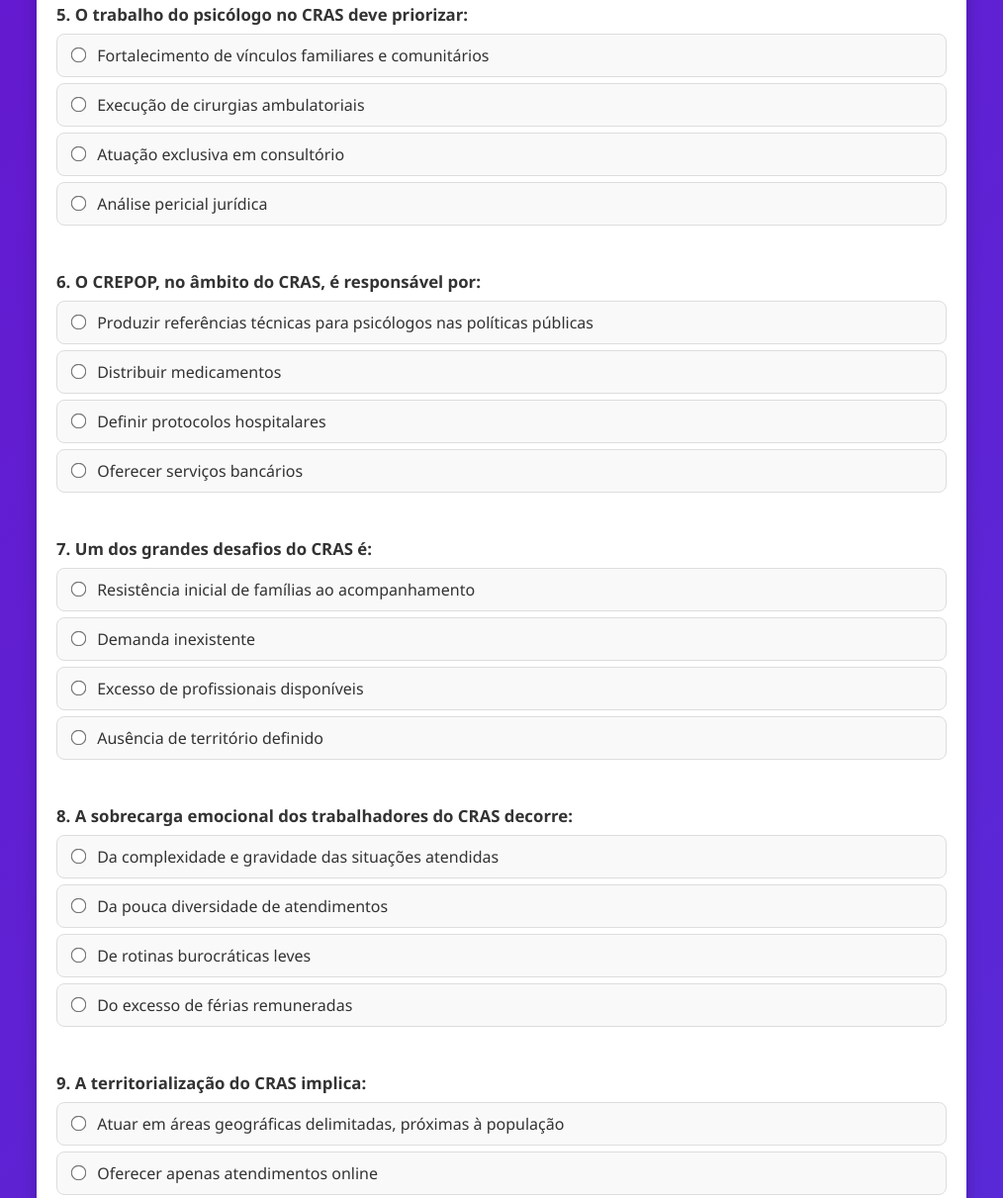
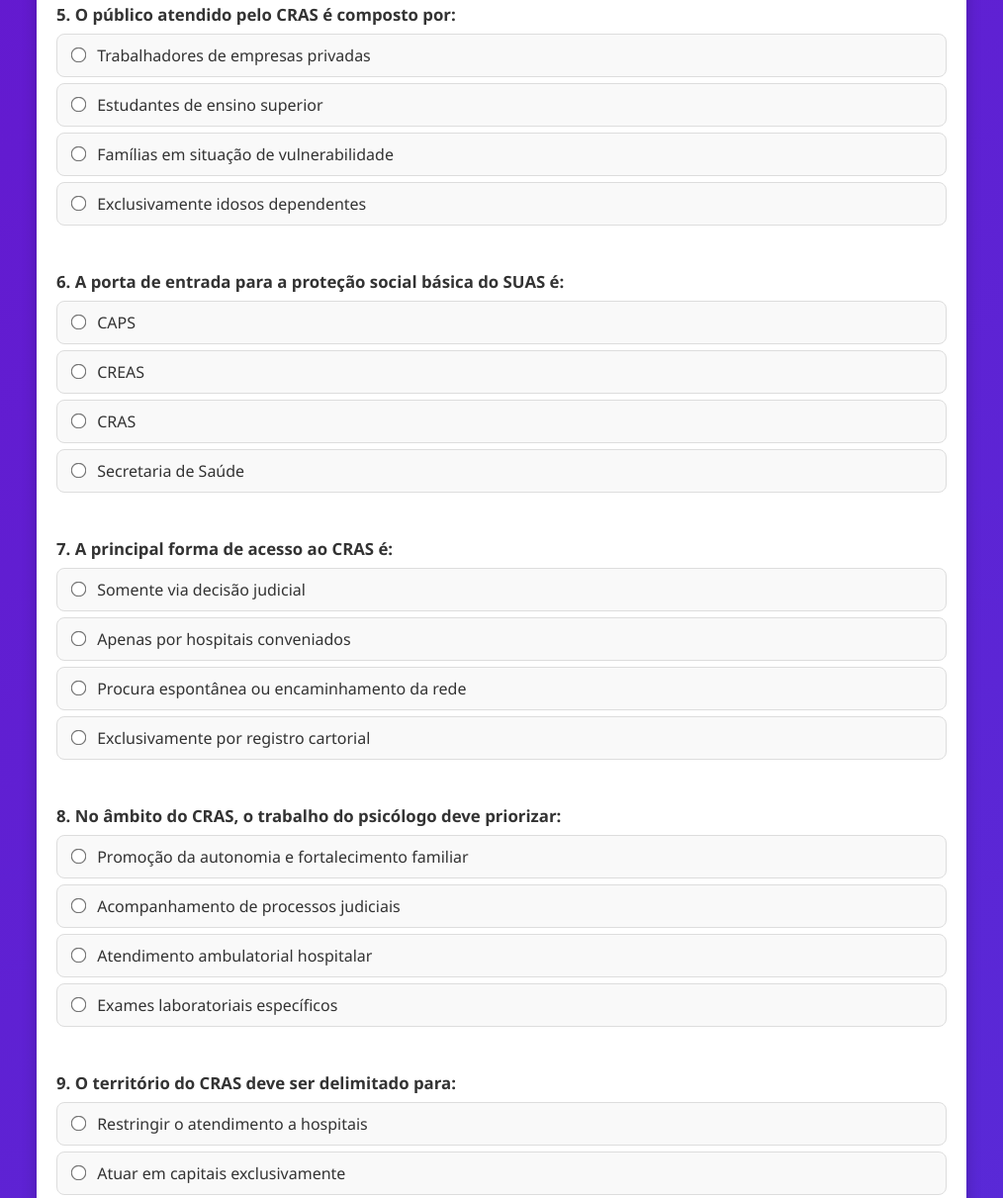
Before and after one commit to VH-00/ajudandoabella1, a plain HTML site: page index.html in a window 1280 px wide. Shown: the part 1238-2449 px from the top of the page at 99% size, without its empty margins (133-1147 px from the left). Drawn offline with Linux system fonts and the light colour scheme.

Commit message:
Update index.html

```diff
--- a/index.html
+++ b/index.html
@@ -110,101 +110,102 @@
 
             const questions = [
   // --- CRAS ---
-          {question: "O CRAS pode ser entendido como:",
-           options: ["Unidade estatal de proteção social básica","Centro de internação socioeducativa","Serviço hospitalar de média complexidade","Organização privada de assistência"],
+  {question: "O CRAS é vinculado a qual sistema?",
+   options: ["Sistema Único de Saúde (SUS)","Previdência Social","Sistema Único de Assistência Social (SUAS)","Sistema Nacional de Educação"],
+   answer: 2},
+  {question: "O foco central do CRAS é:",
+   options: ["Educação básica formal","Proteção social especial de média complexidade","Proteção social básica","Alta complexidade hospitalar"],
+   answer: 2},
+  {question: "No CRAS, a atuação interdisciplinar busca:",
+   options: ["Atender apenas demandas judiciais","Executar exclusivamente atividades esportivas","Promover inclusão e fortalecer vínculos","Focar apenas em exames clínicos"],
+   answer: 2},
+  {question: "Um dos serviços de maior destaque ofertados pelo CRAS é:",
+   options: ["Cursos profissionalizantes universitários","Serviço de Convivência e Fortalecimento de Vínculos","Internação psiquiátrica","Pronto-atendimento hospitalar"],
    answer: 1},
-          {question: "O principal critério de localização dos CRAS está associado a:",
-           options: ["Áreas com maior vulnerabilidade social","Centros empresariais","Zonas hospitalares","Bairros de alto poder aquisitivo"],
+  {question: "O público atendido pelo CRAS é composto por:",
+   options: ["Trabalhadores de empresas privadas","Estudantes de ensino superior","Famílias em situação de vulnerabilidade","Exclusivamente idosos dependentes"],
+   answer: 2},
+  {question: "A porta de entrada para a proteção social básica do SUAS é:",
+   options: ["CAPS","CREAS","CRAS","Secretaria de Saúde"],
+   answer: 2},
+  {question: "A principal forma de acesso ao CRAS é:",
+   options: ["Somente via decisão judicial","Apenas por hospitais conveniados","Procura espontânea ou encaminhamento da rede","Exclusivamente por registro cartorial"],
+   answer: 2},
+  {question: "No âmbito do CRAS, o trabalho do psicólogo deve priorizar:",
+   options: ["Promoção da autonomia e fortalecimento familiar","Acompanhamento de processos judiciais","Atendimento ambulatorial hospitalar","Exames laboratoriais específicos"],
+   answer: 0},
+  {question: "O território do CRAS deve ser delimitado para:",
+   options: ["Restringir o atendimento a hospitais","Atuar em capitais exclusivamente","Facilitar o acesso da população local","Privilegiar apenas áreas centrais"],
+   answer: 2},
+  {question: "A atuação do CRAS é caracterizada como:",
+   options: ["Preventiva e protetiva","Financeira e previdenciária","Hospitalar e ambulatorial","Judicial e punitiva"],
+   answer: 0},
+
+  // --- CREAS ---
+  {question: "O CREAS está vinculado a qual nível de proteção do SUAS?",
+   options: ["Proteção Social de Alta Complexidade","Proteção Social Especial de Média Complexidade","Proteção Social Básica","Política Educacional"],
+   answer: 1},
+  {question: "O atendimento no CREAS é voltado para:",
+   options: ["Estudantes da rede pública","Usuários de planos de saúde","Apenas trabalhadores formais","Famílias e indivíduos em situação de violação de direitos"],
    answer: 3},
-          {question: "Uma das funções primordiais do CRAS é:",
-           options: ["Prevenir situações de risco social","Executar atendimento médico-hospitalar","Emitir benefícios previdenciários","Conceder bolsas de estudo"],
+  {question: "Uma das principais funções do CREAS é:",
+   options: ["Executar exames clínicos de rotina","Atender e acompanhar casos de violência doméstica","Emitir certidões de nascimento","Distribuir medicamentos hospitalares"],
+   answer: 1},
+  {question: "Um exemplo de serviço do CREAS é:",
+   options: ["PAEFI – Proteção e Atendimento Especializado a Famílias e Indivíduos","Auxílio Emergencial","Programa Nacional de Imunização","Sistema Nacional de Educação Básica"],
    answer: 0},
-          {question: "A entrada de famílias no CRAS pode ocorrer via:",
-           options: ["Encaminhamento da rede socioassistencial ou demanda espontânea","Somente por ordem judicial","Exclusivamente hospitais conveniados","Registro em cartório"],
+  {question: "A psicologia no CREAS deve priorizar:",
+   options: ["Internações compulsórias","Diagnósticos médicos","Exames laboratoriais","Intervenções psicossociais e familiares"],
    answer: 3},
-          {question: "O trabalho do psicólogo no CRAS deve priorizar:",
-           options: ["Fortalecimento de vínculos familiares e comunitários","Execução de cirurgias ambulatoriais","Atuação exclusiva em consultório","Análise pericial jurídica"],
+  {question: "O CREAS articula-se com quais políticas?",
+   options: ["Exclusivamente setor privado","Somente associações comunitárias","Saúde, educação, segurança e justiça","Apenas previdência"],
    answer: 2},
-          {question: "O CREPOP, no âmbito do CRAS, é responsável por:",
-           options: ["Produzir referências técnicas para psicólogos nas políticas públicas","Distribuir medicamentos","Definir protocolos hospitalares","Oferecer serviços bancários"],
-           answer: 1},
-          {question: "Um dos grandes desafios do CRAS é:",
-           options: ["Resistência inicial de famílias ao acompanhamento","Demanda inexistente","Excesso de profissionais disponíveis","Ausência de território definido"],
+  {question: "No contexto territorial, um desafio do CREAS no Vale do Paraíba é:",
+   options: ["Homogeneidade cultural","Alta concentração hospitalar","Excesso de transporte público","Dificuldade de acesso em áreas rurais"],
+   answer: 3},
+  {question: "O objetivo principal do CREAS é:",
+   options: ["Garantir proteção e restabelecimento da autonomia","Fornecer ensino superior gratuito","Executar cirurgias médicas","Distribuir benefícios previdenciários"],
+   answer: 0},
+  {question: "A quem se destina o PAEFI, ofertado no CREAS?",
+   options: ["Estudantes universitários","Trabalhadores formais sindicalizados","Famílias e indivíduos com direitos violados","Apenas usuários de clínicas privadas"],
    answer: 2},
-          {question: "A sobrecarga emocional dos trabalhadores do CRAS decorre:",
-           options: ["Da complexidade e gravidade das situações atendidas","Da pouca diversidade de atendimentos","De rotinas burocráticas leves","Do excesso de férias remuneradas"],
-           answer: 2},
-          {question: "A territorialização do CRAS implica:",
-           options: ["Atuar em áreas geográficas delimitadas, próximas à população","Oferecer apenas atendimentos online","Centralizar serviços em capitais","Restringir acesso a hospitais"],
-           answer: 3},
-          {question: "A principal finalidade dos serviços de convivência do CRAS é:",
-           options: ["Promover inclusão social e prevenir isolamento","Executar apenas exames médicos","Fornecer renda direta","Atuar como clínica de fisioterapia"],
+  {question: "A intervenção do CREAS em casos de violação busca:",
+   options: ["Internar obrigatoriamente todos os envolvidos","Romper ciclos de violência e articular acesso a direitos","Fornecer bolsas de estudo","Registrar apenas boletins de ocorrência"],
    answer: 1},
 
-          // --- CREAS ---
-          {question: "O CREAS é definido como:",
-           options: ["Unidade pública de proteção social especial de média complexidade","Instituição filantrópica privada","Centro hospitalar psiquiátrico","Serviço básico de proteção comunitária"],
+  // --- Comparativos ---
+  {question: "Enquanto o CRAS previne situações de risco, o CREAS:",
+   options: ["Distribui medicamentos","Atua em situações já concretizadas de violação","Garante exclusivamente auxílio financeiro","Realiza apenas atividades recreativas"],
+   answer: 1},
+  {question: "O trabalho preventivo está mais presente em:",
+   options: ["Escolas técnicas","CRAS","Hospitais gerais","CREAS"],
+   answer: 1},
+  {question: "A proteção social especial, de média complexidade, é papel de:",
+   options: ["Instituições de ensino","CRAS","Unidades Básicas de Saúde","CREAS"],
+   answer: 3},
+  {question: "A proteção social básica é papel de:",
+   options: ["Hospitais universitários","CREAS","CRAS","CAPS"],
+   answer: 2},
+  {question: "Um impacto esperado da psicologia no CRAS é:",
+   options: ["Supervisão de laudos criminais","Substituição de atividades escolares","Fortalecimento de vínculos e inclusão comunitária","Controle de exames hospitalares"],
+   answer: 2},
+  {question: "Um impacto esperado da psicologia no CREAS é:",
+   options: ["Execução de perícias médicas","Atuação como consultório privado","Distribuição de remédios","Atenção às situações de violência e risco"],
+   answer: 3},
+  {question: "O trabalho em rede é fundamental em:",
+   options: ["Ambos, CRAS e CREAS","Apenas escolas técnicas","Somente hospitais privados","Exclusivamente previdência social"],
    answer: 0},
-          {question: "O público prioritário do CREAS inclui:",
-           options: ["Famílias e indivíduos em situação de violação de direitos","Exclusivamente idosos independentes","Usuários de planos de saúde privados","Estudantes de escolas técnicas"],
+  {question: "Exemplo de ação desenvolvida no CRAS é:",
+   options: ["Atividades coletivas para fortalecimento de vínculos","Distribuição de próteses","Atendimento a vítimas de violência grave","Realização de cirurgias"],
+   answer: 0},
+  {question: "Exemplo de ação desenvolvida no CREAS é:",
+   options: ["Cadastro de famílias em programas de renda","Atendimento especializado em casos de violência doméstica","Aulas de reforço escolar","Exames médicos laboratoriais"],
    answer: 1},
-          {question: "O serviço PAEFI oferecido no CREAS busca:",
-           options: ["Proteger e atender famílias e indivíduos em risco","Substituir a previdência social","Executar internações compulsórias","Conceder créditos financeiros"],
-           answer: 2},
-          {question: "O objetivo central do CREAS é:",
-           options: ["Enfrentar violações e restabelecer autonomia familiar","Executar apenas atividades esportivas","Conceder auxílios financeiros","Fornecer consultas de clínica geral"],
-           answer: 2},
-          {question: "Na perspectiva da psicologia, a atuação no CREAS caracteriza-se por:",
-           options: ["Intervenções psicossociais individuais, grupais e familiares","Atendimento exclusivo em consultórios privados","Exames laboratoriais de rotina","Práticas médicas hospitalares"],
-           answer: 1},
-          {question: "O CREAS deve articular-se com:",
-           options: ["Políticas públicas como saúde, educação e justiça","Somente clínicas privadas","Exclusivamente igrejas locais","Serviços bancários comunitários"],
-           answer: 0},
-          {question: "No Vale do Paraíba, um desafio do CREAS é:",
-           options: ["Dificuldade de acesso em áreas rurais","Excesso de transporte público","Alta concentração urbana homogênea","Ausência de diversidade cultural"],
-           answer: 0},
-          {question: "A prioridade do trabalho no CREAS é:",
-           options: ["Fortalecimento da autonomia das famílias atendidas","Atendimento hospitalar imediato","Execução de ações judiciais","Fornecimento de alimentação escolar"],
-           answer: 3},
-          {question: "O CREAS atua em qual nível de proteção do SUAS?",
-           options: ["Proteção Social Especial de Média Complexidade","Proteção Básica","Proteção Social Especial de Alta Complexidade","Apenas Assistência Eventual"],
-           answer: 2},
-          {question: "A intervenção do CREAS em violência doméstica busca:",
-           options: ["Romper ciclos de violação e promover acesso a direitos","Judicializar todos os casos obrigatoriamente","Internar imediatamente todos os envolvidos","Substituir atuação policial"],
-           answer: 1},
+  {question: "A principal diferença entre CRAS e CREAS é:",
+   options: ["CRAS foca na prevenção, CREAS enfrenta violações já existentes","Ambos têm funções idênticas","O CRAS atende idosos, CREAS atende crianças","O CREAS é porta de entrada e o CRAS trata emergências"],
+   answer: 0}
+];
 
-          // --- Comparativos e complementares ---
-          {question: "A principal diferença entre CRAS e CREAS é que:",
-           options: ["O CRAS atua na proteção social básica e o CREAS na especial","Ambos oferecem serviços hospitalares","O CREAS é porta de entrada e o CRAS atua em casos graves","O CRAS atende apenas idosos e o CREAS somente crianças"],
-           answer: 3},
-          {question: "Enquanto o CRAS busca prevenir vulnerabilidades, o CREAS:",
-           options: ["Enfrenta situações já configuradas de violação de direitos","Realiza apenas atividades recreativas","Centraliza benefícios previdenciários","Executa exames clínicos"],
-           answer: 0},
-          {question: "O trabalho do psicólogo no CRAS é mais voltado a:",
-           options: ["Promoção e fortalecimento de vínculos","Apenas diagnósticos psiquiátricos","Exames laboratoriais","Atendimento em consultório privado"],
-           answer: 1},
-          {question: "O trabalho do psicólogo no CREAS é mais voltado a:",
-           options: ["Atenção a situações de risco e violação","Controle administrativo de benefícios","Aplicação de políticas de crédito","Exames médicos"],
-           answer: 0},
-          {question: "Um dos papéis comuns de CRAS e CREAS é:",
-           options: ["Articular rede de serviços para garantir direitos","Executar consultas médicas de pronto-atendimento","Substituir serviços hospitalares","Oferecer somente benefícios financeiros"],
-           answer: 2},
-          {question: "No SUAS, os CRAS representam:",
-           options: ["A porta de entrada para a proteção básica","O serviço exclusivo de alta complexidade","O atendimento hospitalar de emergência","A supervisão de serviços privados"],
-           answer: 1},
-          {question: "No SUAS, os CREAS representam:",
-           options: ["O atendimento especializado de média complexidade","A base do atendimento primário","Serviço hospitalar de pronto-socorro","O financiamento da previdência"],
-           answer: 0},
-          {question: "Um exemplo de ação desenvolvida no CRAS é:",
-           options: ["Serviços de convivência e fortalecimento de vínculos","Internação compulsória","Aplicação de testes laboratoriais","Programas de fisioterapia"],
-           answer: 0},
-          {question: "Um exemplo de ação desenvolvida no CREAS é:",
-           options: ["Atendimento a vítimas de violência doméstica","Distribuição de medicamentos","Emissão de laudos periciais criminais","Aulas de reforço escolar"],
-           answer: 2},
-          {question: "O impacto esperado da atuação do psicólogo no CRAS e CREAS é:",
-           options: ["Ampliação do acesso a direitos e fortalecimento da autonomia","Restrição do acesso a serviços","Isolamento de famílias vulneráveis","Dependência exclusiva de benefícios"],
-           answer: 3}
-        ];
 
 
 
```
Lines whose indentation alone changed are shown as unchanged.
